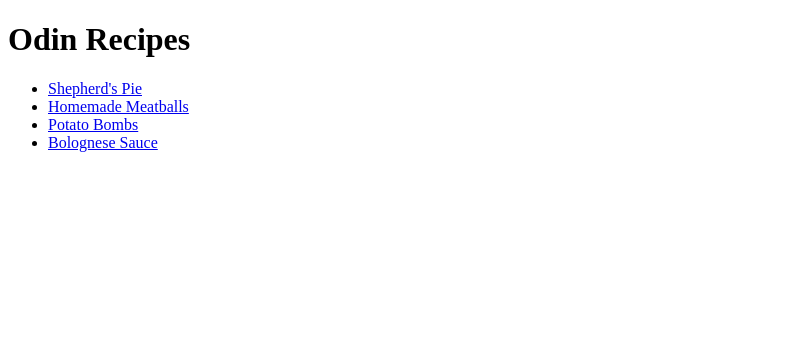
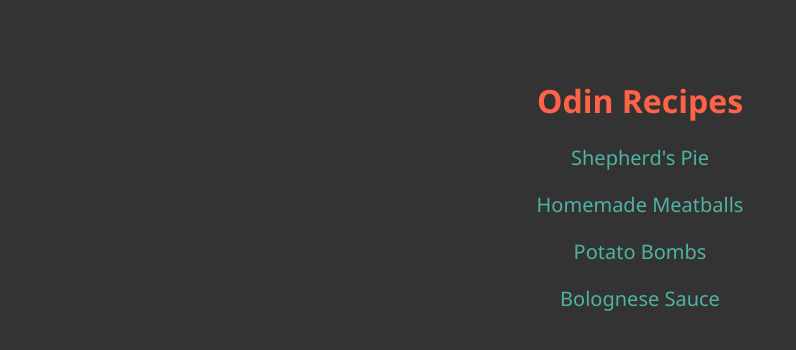
Before and after one commit to Apolonio420/odin_recipes, a plain HTML site: page index.html in a window 1280 px wide. Shown: the whole page, without its empty margins (0-796 px from the left). Drawn offline with Linux system fonts and the light colour scheme.

Commit message:
Refactor: Update HTML files and stylize recipe pages

```diff
--- a/index.html
+++ b/index.html
@@ -5,6 +5,7 @@
     <meta http-equiv="X-UA-Compatible" content="IE=edge">
     <meta name="viewport" content="width=device-width, initial-scale=1.0">
     <title>Odin Recipes</title>
+    <link rel="stylesheet" href="styles.css">
 </head>
 <body>
     <h1>Odin Recipes</h1>
--- /dev/null
+++ b/styles.css
@@ -0,0 +1,30 @@
+body {
+    background-color: #333;
+    color: #eee;
+    font-family: 'Segoe UI', Tahoma, Geneva, Verdana, sans-serif;
+    text-align: center;
+    padding: 50px;
+  }
+
+  h1 {
+    color: #ff6347;
+  }
+
+  ul {
+    list-style-type: none;
+    padding: 0;
+  }
+
+  li {
+    margin-bottom: 20px;
+  }
+
+  a {
+    text-decoration: none;
+    color: #50b3a2;
+    font-size: 20px;
+  }
+
+  a:hover {
+    text-decoration: underline;
+  }
```
